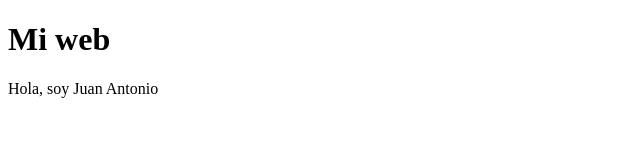
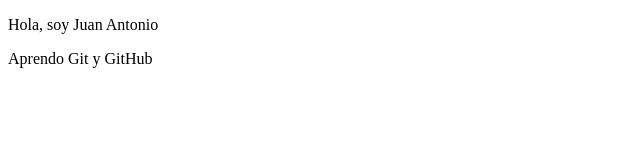
Before and after one commit to CursoWEB-Teacher/mi-web, a plain HTML site: page index.html in a window 1280 px wide. Shown: the whole page, without its empty margins (0-640 px from the left). Drawn offline with Linux system fonts and the light colour scheme.

Commit message:
Borrado <h1>

```diff
--- a/index.html
+++ b/index.html
@@ -6,7 +6,7 @@
     <title>Mi web</title>
 </head>
 <body>
-    <h1>Mi web</h1>
     <p>Hola, soy Juan Antonio</p>
+    <p>Aprendo Git y GitHub</p>
 </body>
 </html>
```
Also changed, not shown: comandosGit.txt.
